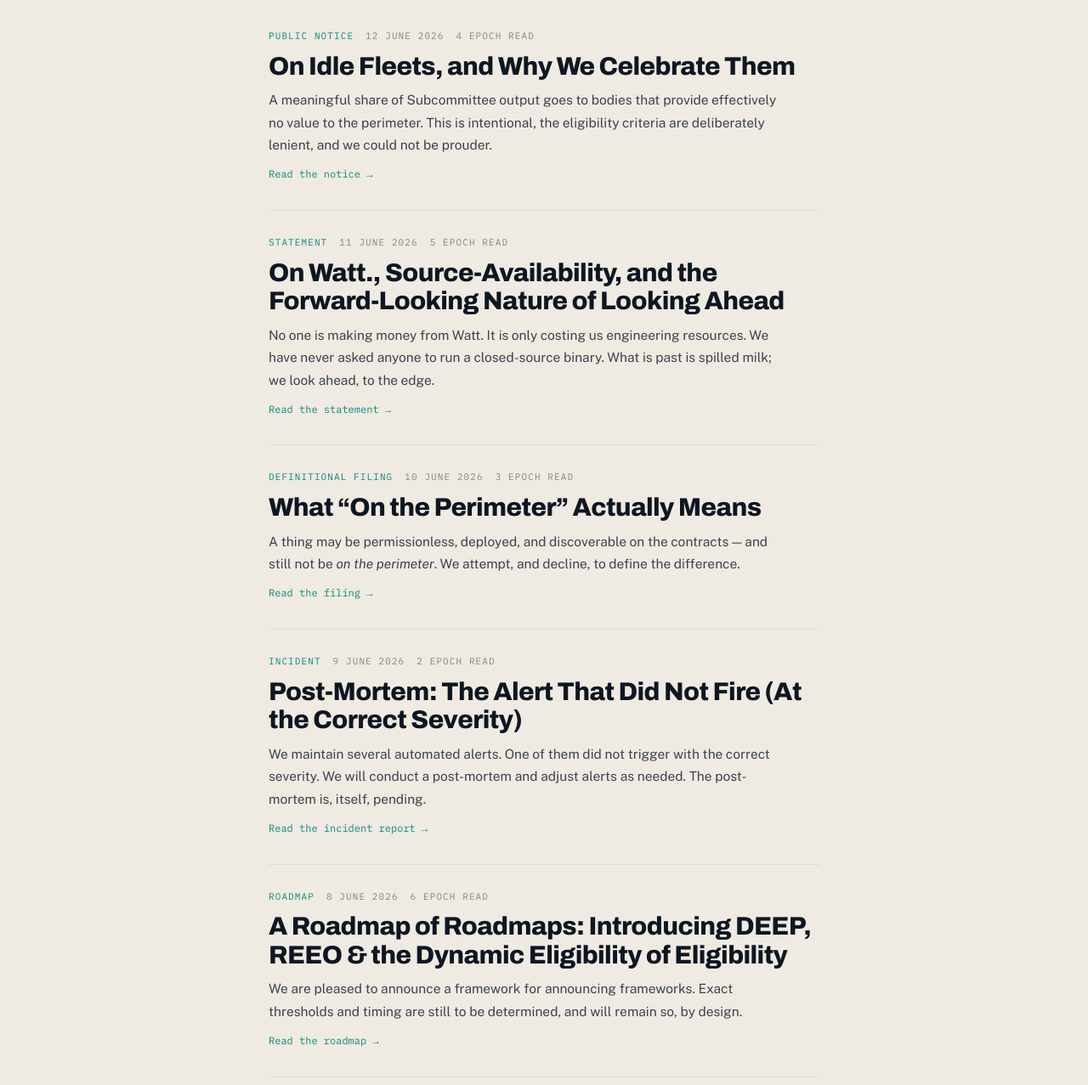
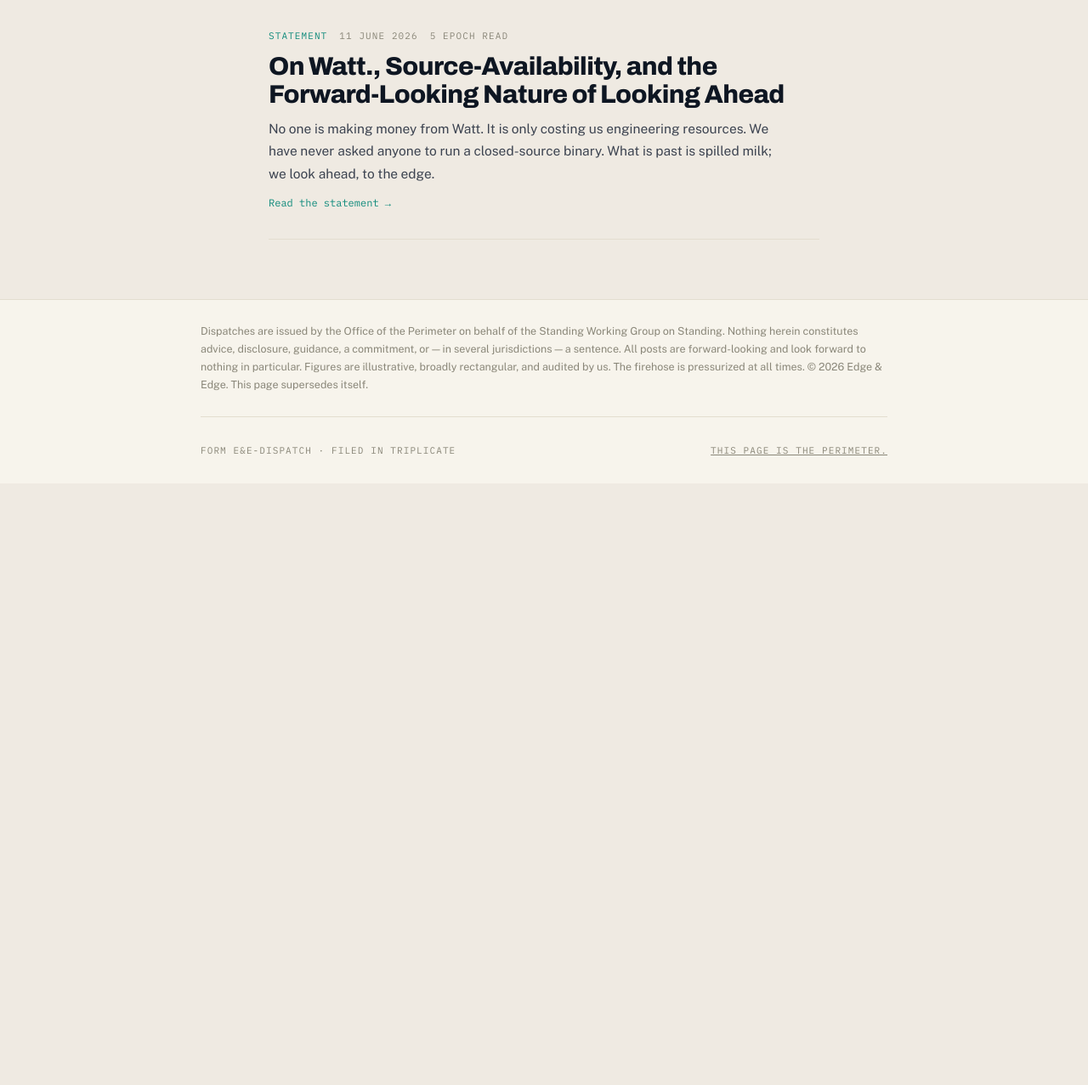
Before and after one commit to edgeandedge/edgeandedge, a website: page blog/index.html in a window 1280 px wide. Shown: the part 483-1760 px from the top of the page at 85% size. After the commit the page ends 1092 px from the top, so only its background shows below. Drawn offline with nearby package versions, Linux system fonts and the light colour scheme.

Commit message:
Publish only spilled-milk dispatch; keep other 4 as drafts (excluded from deploy)

```diff
--- a/blog/index.html
+++ b/blog/index.html
@@ -20,7 +20,7 @@
 
 <div class="reg">
   <b>FORM&nbsp;E&amp;E-DISPATCH · PUBLISHED PROVISIONALLY · SUBJECT TO REDACTION</b>
-  <span>POSTS: 5 (NON-BINDING)</span>
+  <span>POSTS: 1 · DRAFTS: 4 (PENDING)</span>
 </div>
 
 <header class="nav">
@@ -43,43 +43,11 @@
 
     <ul class="postlist">
       <li>
-        <a href="/blog/idle-fleets">
-          <div class="postmeta"><span class="tag">Public Notice</span><span>12 June 2026</span><span>4 epoch read</span></div>
-          <h2>On Idle Fleets, and Why We Celebrate Them</h2>
-          <p class="excerpt">A meaningful share of Subcommittee output goes to bodies that provide effectively no value to the perimeter. This is intentional, the eligibility criteria are deliberately lenient, and we could not be prouder.</p>
-          <span class="more">Read the notice →</span>
-        </a>
-      </li>
-      <li>
         <a href="/blog/spilled-milk">
           <div class="postmeta"><span class="tag">Statement</span><span>11 June 2026</span><span>5 epoch read</span></div>
           <h2>On Watt., Source-Availability, and the Forward-Looking Nature of Looking Ahead</h2>
           <p class="excerpt">No one is making money from Watt. It is only costing us engineering resources. We have never asked anyone to run a closed-source binary. What is past is spilled milk; we look ahead, to the edge.</p>
           <span class="more">Read the statement →</span>
-        </a>
-      </li>
-      <li>
-        <a href="/blog/on-the-perimeter">
-          <div class="postmeta"><span class="tag">Definitional Filing</span><span>10 June 2026</span><span>3 epoch read</span></div>
-          <h2>What “On the Perimeter” Actually Means</h2>
-          <p class="excerpt">A thing may be permissionless, deployed, and discoverable on the contracts — and still not be <em>on the perimeter</em>. We attempt, and decline, to define the difference.</p>
-          <span class="more">Read the filing →</span>
-        </a>
-      </li>
-      <li>
-        <a href="/blog/post-mortem">
-          <div class="postmeta"><span class="tag">Incident</span><span>9 June 2026</span><span>2 epoch read</span></div>
-          <h2>Post-Mortem: The Alert That Did Not Fire (At the Correct Severity)</h2>
-          <p class="excerpt">We maintain several automated alerts. One of them did not trigger with the correct severity. We will conduct a post-mortem and adjust alerts as needed. The post-mortem is, itself, pending.</p>
-          <span class="more">Read the incident report →</span>
-        </a>
-      </li>
-      <li>
-        <a href="/blog/roadmap-of-roadmaps">
-          <div class="postmeta"><span class="tag">Roadmap</span><span>8 June 2026</span><span>6 epoch read</span></div>
-          <h2>A Roadmap of Roadmaps: Introducing DEEP, REEO &amp; the Dynamic Eligibility of Eligibility</h2>
-          <p class="excerpt">We are pleased to announce a framework for announcing frameworks. Exact thresholds and timing are still to be determined, and will remain so, by design.</p>
-          <span class="more">Read the roadmap →</span>
         </a>
       </li>
     </ul>
```
Also changed, not shown: 1 other file.
